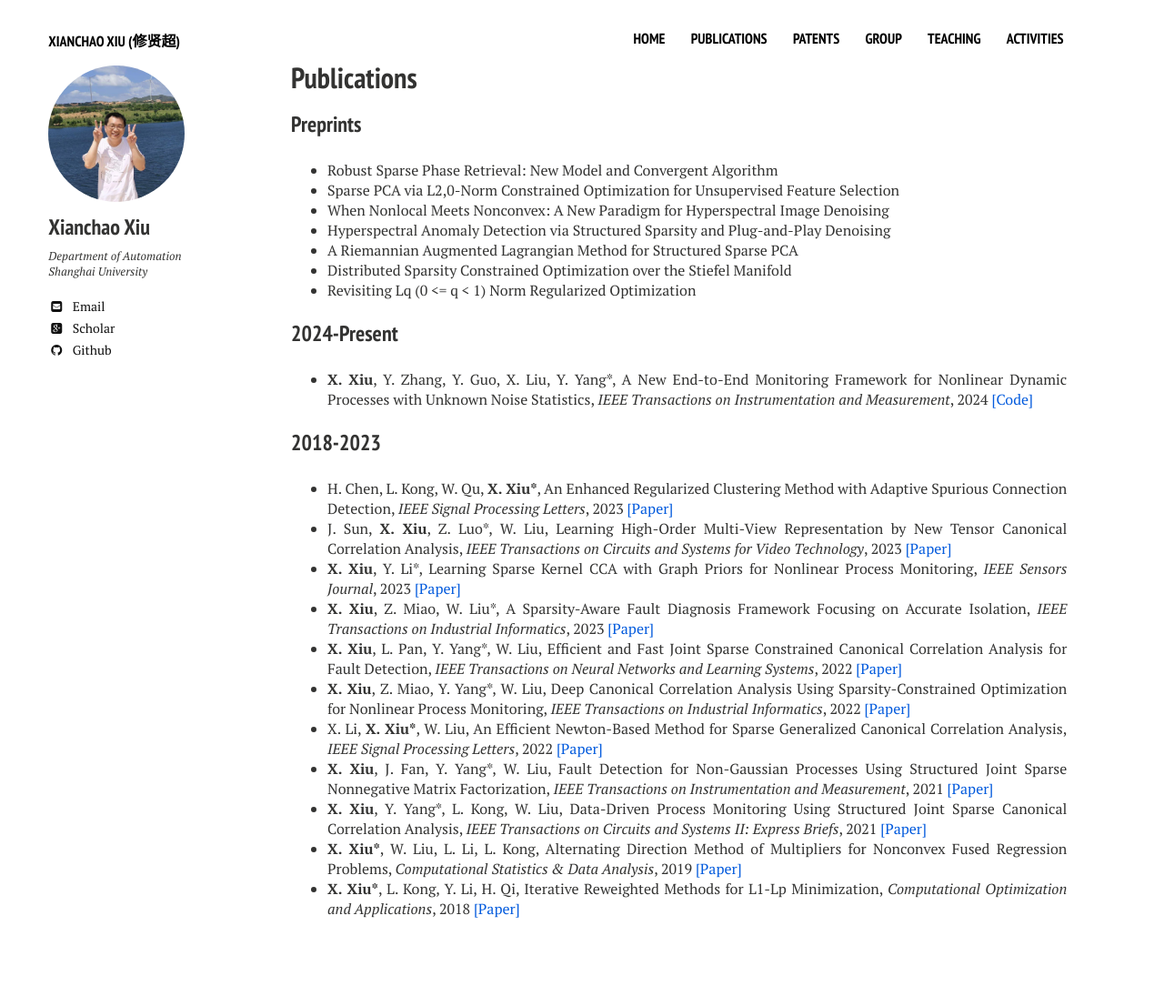
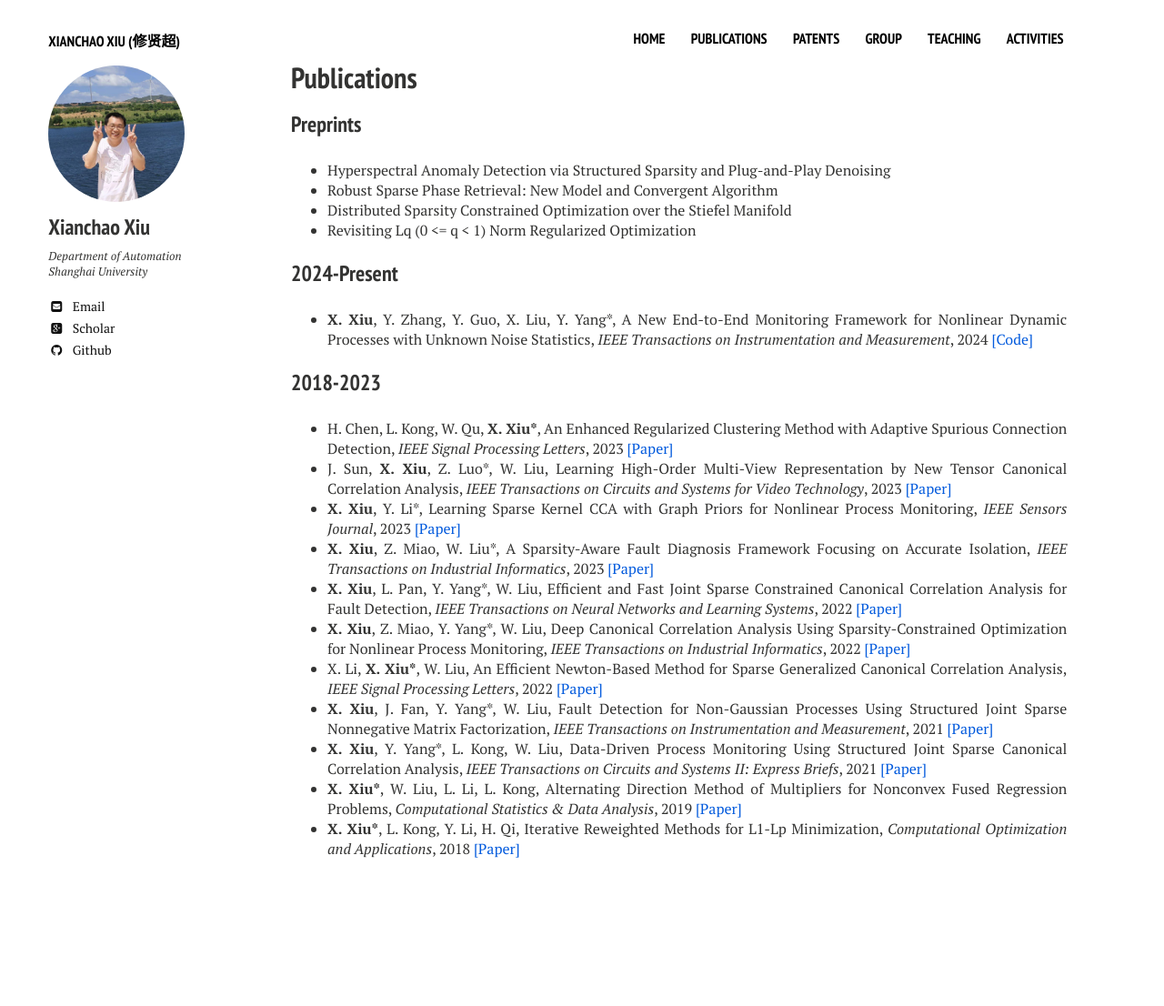
Before and after one commit to xianchaoxiu/xianchaoxiu.github.io, a Jekyll site: the page built from publications/index.md, in a window 1280 px wide. Shown: the whole page at 91% size. Built offline with Jekyll 4.4.1, drawn with Linux system fonts in a browser that asks for light colours; nearby versions of some CDN libraries; after the commit the page ends 1040 px from its top, so only the background shows below that.

Commit message:
Update index.md

```diff
--- a/publications/index.md
+++ b/publications/index.md
@@ -8,11 +8,8 @@ share: false
 ---
 
 ### Preprints
+* Hyperspectral Anomaly Detection via Structured Sparsity and Plug-and-Play Denoising <br>
 * Robust Sparse Phase Retrieval: New Model and Convergent Algorithm <br>
-* Sparse PCA via L2,0-Norm Constrained Optimization for Unsupervised Feature Selection <br>
-* When Nonlocal Meets Nonconvex: A New Paradigm for Hyperspectral Image Denoising <br>
-* Hyperspectral Anomaly Detection via Structured Sparsity and Plug-and-Play Denoising <br>
-* A Riemannian Augmented Lagrangian Method for Structured Sparse PCA <br>
 * Distributed Sparsity Constrained Optimization over the Stiefel Manifold <br>
 * Revisiting Lq (0 <= q < 1) Norm Regularized Optimization <br>
 
```
